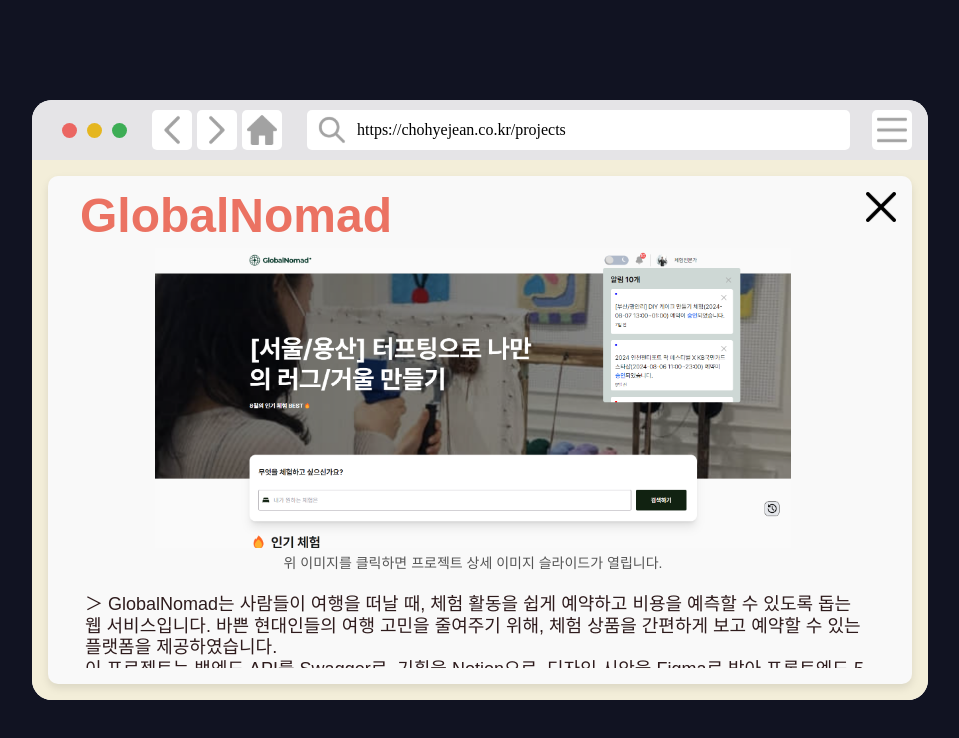
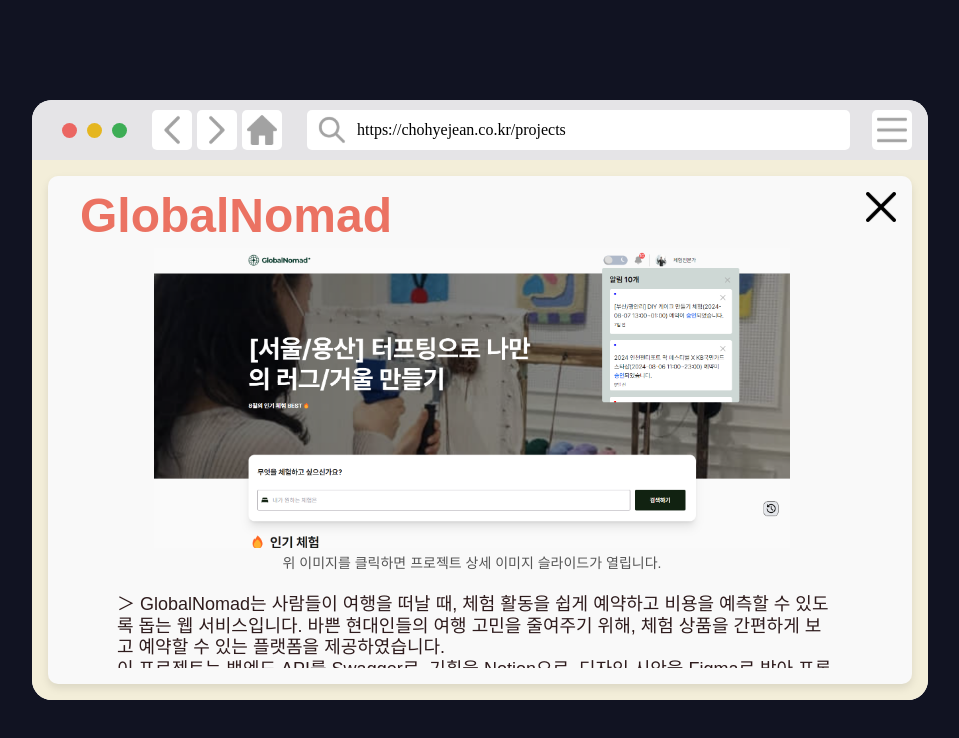
Before and after one commit to MEGUMMY1/Portfolio, a Next.js app: page /projects in a window 1280 px wide. Both pictures are taken after a click on the element 635 px from the left and 440 px from the top of the page. Shown: the top 738 px of the page, without its empty margins (160-1119 px from the left). Built offline with nearby package versions, Linux system fonts and the light colour scheme; a web font is replaced by a local one.

Commit message:
Design: 프로젝트 상세 padding 지정

```diff
--- a/components/Projects/ProjectDetail/ProjectDetail.module.scss
+++ b/components/Projects/ProjectDetail/ProjectDetail.module.scss
@@ -1,7 +1,7 @@
 .container {
   width: 100%;
   height: 100%;
-  padding: 4.5rem 1rem 1rem 2rem;
+  padding: 4.5rem 1rem 1rem 4rem;
   background-color: #f9f9f9;
   border-radius: 10px;
   box-shadow: 0 4px 8px rgba(0, 0, 0, 0.1);
@@ -12,7 +12,7 @@
   height: 100%;
   overflow-y: auto;
   overflow-x: hidden;
-  padding-right: 30px;
+  padding-right: 4rem;
 }
 
 .project_detail::-webkit-scrollbar {
```
